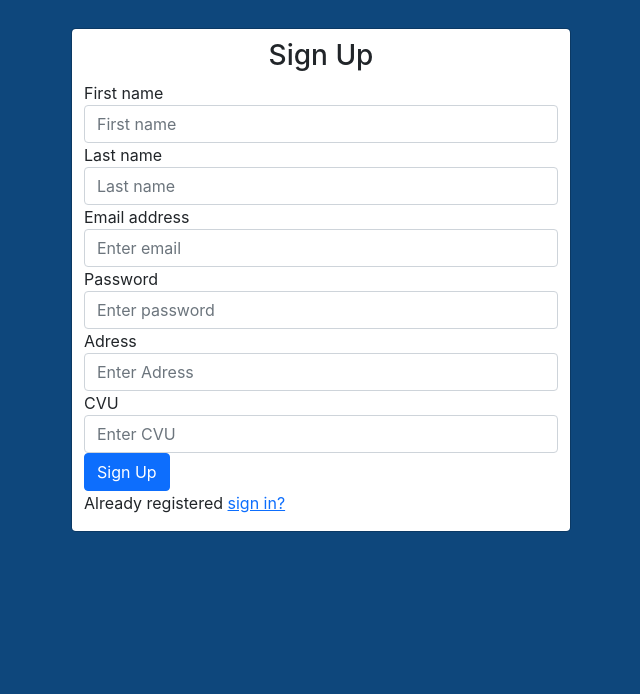
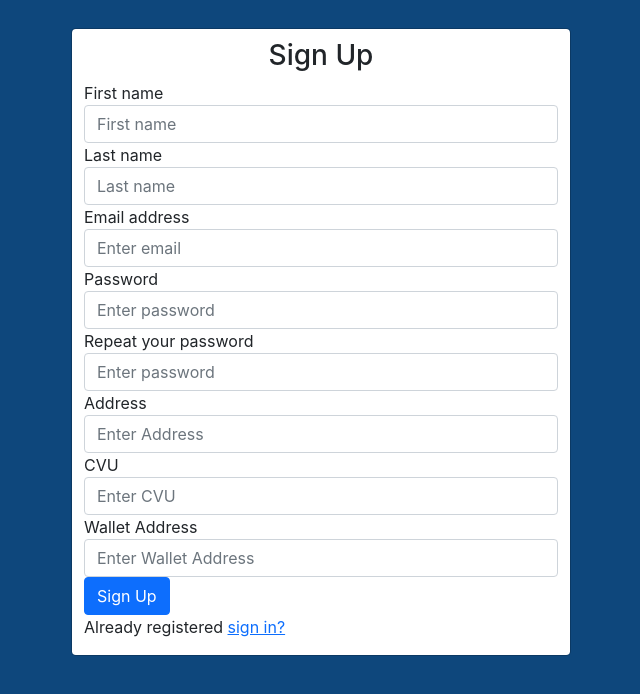
Before and after one commit to adriancardozo/frontend-desapp, a React (Create React App) app: page /sign-up in a window 1280 px wide. Shown: the top 694 px of the page, without its empty margins (319-959 px from the left). Built offline with nearby package versions, Linux system fonts and the light colour scheme; no server answers.

Commit message:
Se agregó register

```diff
--- a/src/pages/Register.js
+++ b/src/pages/Register.js
@@ -1,42 +1,79 @@
-import React from "react";
+import React, { useState } from "react";
 import { Link } from "react-router-dom";
 import Modal from "../component/Modal";
+import { useRegister } from "../services/register";
 import '../styles/Register.css'
 
 const Register = () => {
+    const { register } = useRegister();
+    const [name, setName] = useState("");
+    const [lastname, setLastname] = useState("");
+    const [address, setAddress] = useState("");
+    const [email, setEmail] = useState("");
+    const [password, setPassword] = useState("");
+    const [repeatedPassword, setRepeatedPassword] = useState("");
+    const [cvu, setCvu] = useState("");
+    const [walletAddress, setWalletAddress] = useState("");
+
+    const [errorMessage, setErrorMessage] = useState("");
+
+    const signUp = (event) => {
+        event.preventDefault();
+        if(password === repeatedPassword) {
+            register({ name, lastname, address, email, password, cvu, walletAddress })
+                .catch(error => setErrorMessage(error.response.status === 409 ?
+                    "The user already exists." :
+                    "Unexpected error."
+                ));
+        }
+        else {
+            setErrorMessage("The password must be equals.");
+        }
+    }
+
+
     return (
         <Modal backdrop={true}>
             <div className="container register-modal-container">
-                <form>
+                <form onSubmit={signUp}>
                     <h3 className="text-center">Sign Up</h3>
                     <div className="form-group">
                         <label>First name</label>
-                        <input type="text" className="form-control" placeholder="First name" />
+                        <input required type="text" className="form-control" placeholder="First name" onChange={ e => { setName(e.target.value); setErrorMessage("") } }/>
                     </div>
                     <div className="form-group">
                         <label>Last name</label>
-                        <input type="text" className="form-control" placeholder="Last name" />
+                        <input required type="text" className="form-control" placeholder="Last name" onChange={ e => { setLastname(e.target.value); setErrorMessage("") } }/>
                     </div>
                     <div className="form-group">
                         <label>Email address</label>
-                        <input type="email" className="form-control" placeholder="Enter email" />
+                        <input required type="email" className="form-control" placeholder="Enter email" onChange={ e => { setEmail(e.target.value); setErrorMessage("") } }/>
                     </div>
                     <div className="form-group">
                         <label>Password</label>
-                        <input type="password" className="form-control" placeholder="Enter password" />
+                        <input required type="password" className="form-control" placeholder="Enter password" onChange={ e => { setPassword(e.target.value); setErrorMessage("") } }/>
+                    </div>
+                    <div className="form-group">
+                        <label>Repeat your password</label>
+                        <input required type="password" className="form-control" placeholder="Enter password" onChange={ e => { setRepeatedPassword(e.target.value); setErrorMessage("") } }/>
                     </div>
                     <div className='form-group'>
-                        <label htmlFor="adress">Adress</label>
-                        <input type="text" className="form-control" placeholder= "Enter Adress"/>
+                        <label htmlFor="address">Address</label>
+                        <input required type="text" className="form-control" placeholder= "Enter Address" onChange={ e => { setAddress(e.target.value); setErrorMessage("") } }/>
                     </div>
                     <div className='form-group'>
                         <label htmlFor="cvu">CVU</label>
-                        <input type="text" className="form-control" placeholder= "Enter CVU"/>
+                        <input required type="text" className="form-control" placeholder= "Enter CVU" onChange={ e => { setCvu(e.target.value); setErrorMessage("") } }/>
+                    </div>
+                    <div className='form-group'>
+                        <label htmlFor="wallet-address">Wallet Address</label>
+                        <input required type="text" className="form-control" placeholder= "Enter Wallet Address" onChange={ e => { setWalletAddress(e.target.value); setErrorMessage("") } }/>
                     </div>
                     <button type="submit" className="btn btn-primary btn-block">Sign Up</button>
                     <p> {/*className="forgot-password text-right">*/}
                         Already registered <Link to="/sign-in">sign in?</Link>
                     </p>
+                    <p>{errorMessage}</p>
                 </form>
             </div>
         </Modal>
--- a/src/services/register.js
+++ b/src/services/register.js
@@ -0,0 +1,24 @@
+import { useContext } from 'react';
+import { useHistory } from 'react-router';
+import { SessionContext } from './Session';
+import { httpClient } from './httpClient';
+
+
+const useRegister = () => {
+    const { state: { user }, actions: { setUser } } = useContext(SessionContext)
+    const history = useHistory();
+
+    const register = (data) => {
+      return httpClient.post('/api/user/register', data)
+        .then(({ headers: { authorization } }) => {
+          let userUpdated = { ...user, token: authorization }
+          setUser(userUpdated)
+          localStorage.setItem("user", JSON.stringify(userUpdated))
+          history.push('/home');
+        })
+    }
+
+    return { register }
+}
+
+export { useRegister }
```
